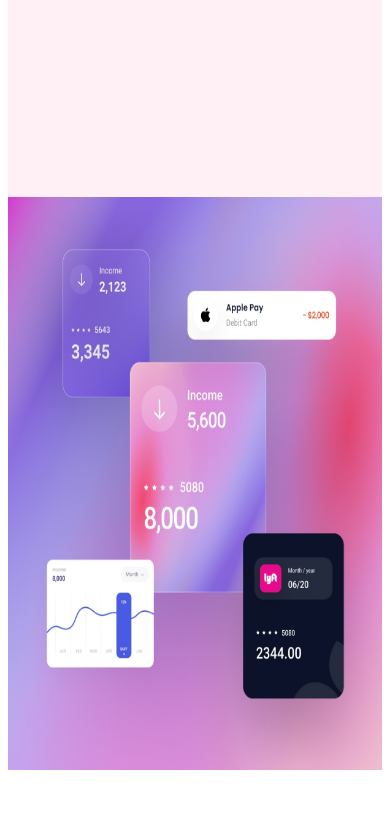
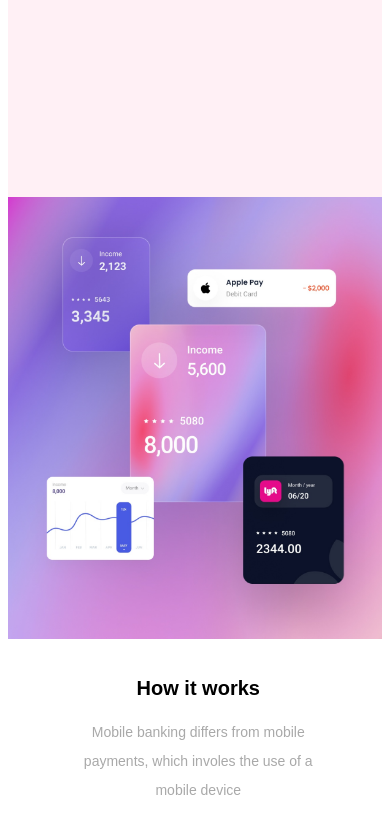
Before and after one commit to Cahyandi/Mobile-Bangking-Landing-Page, a Nuxt app: page / in a window 390 px wide. Shown: the part 626-1459 px from the top of the page. Built offline with nearby package versions, Linux system fonts and the light colour scheme.

Commit message:
update centertext to responsive android mobile

```diff
--- a/components/ContentLife.vue
+++ b/components/ContentLife.vue
@@ -16,7 +16,7 @@
             <div></div>
         </div>
     </div>
-    <div class="column">
+    <div class="column two">
     <img class="column-img" src= "../assets/images/content.png">
     </div>
 </section>
@@ -29,6 +29,11 @@
     @include android{
         flex-direction: column;
     }
+    .column.two{
+        @include android{
+            height : 75%;
+        }
+    }
     .column{
         width: 50%;
         height: calc(100vh - 80px);
@@ -36,8 +41,12 @@
             width:100%;
         }
         .column-img{
-            height: 75%;
+            height: 100%;
             width: 100%;
+            @include android
+            {
+                height: 75%;
+            }
         }
         .inner-container {
             height: 100%;
--- a/components/ContentTextCenter.vue
+++ b/components/ContentTextCenter.vue
@@ -18,7 +18,8 @@
     padding-top: 90px;
     padding-bottom: 40px;
     @include android{
-        display:none;
+        padding-top: 45px;
+        padding-bottom: 20px;
     }
     .container{
         text-align: center;
@@ -35,8 +36,11 @@
         font-family: $font;
         font-size: 31px;
         line-height: 37px;
-        letter-spacing: 0;
         color: #000;
+        @include android{
+            font-size: 20px;
+            line-height: 0px;
+        }
     }
     .text-content{
         margin: 0;
@@ -45,8 +49,11 @@
         font-size: 16px;
         line-height: 29px;
         letter-spacing: 0;
-        max-width: 400px;
+        max-width: 250px;
         color: #A9A9A9;
+        @include android{
+            font-size: 14px;
+        }
     }
     }
 }
@@ -56,5 +63,8 @@
     padding-left: 50px;
     margin-right: auto;
     margin-left: auto;
+    @include android{
+        width: 75%;
+    }
 }
 </style>
```
